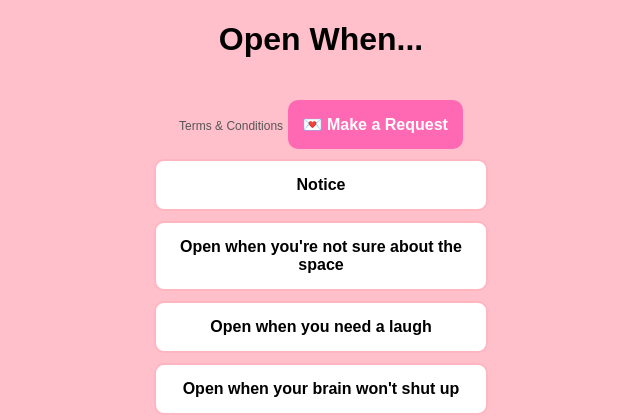
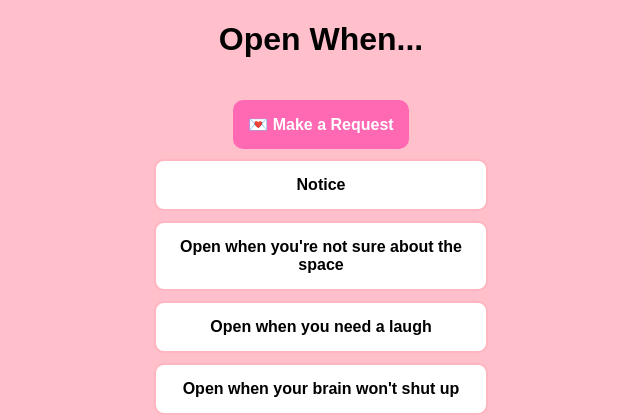
Before and after one commit to marisa-lamarra/open-when-app, a Flask app: page / in a window 1280 px wide. Shown: the top 420 px of the page, without its empty margins (319-959 px from the left). Run offline with Flask 2, Linux system fonts and the light colour scheme.

Commit message:
Update index.html

```diff
--- a/templates/index.html
+++ b/templates/index.html
@@ -26,9 +26,6 @@
 <body>
     <h1>Open When...</h1>
 
-    <!-- Terms & Conditions Button -->
-    <a href="/terms" class="terms-button">Terms & Conditions</a>
-
     <!-- Request Button -->
     <a href="/request" class="request-button">💌 Make a Request</a>
 
```
